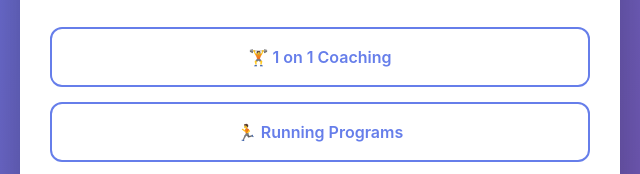
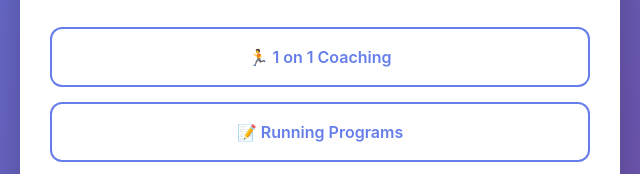
Before and after one commit to benomearafitness/benomearafitness.github.io, a plain HTML site: page index.html in a window 1280 px wide. Shown: the part 431-605 px from the top of the page, 320-960 px from the left. Drawn offline with Linux system fonts and the light colour scheme.

Commit message:
Update index.html

```diff
--- a/index.html
+++ b/index.html
@@ -135,8 +135,8 @@
         </div>
 
         <div class="links">
-            <a href="#coaching" class="link-button">🏋️ 1 on 1 Coaching</a>
-            <a href="#programs" class="link-button">🏃 Running Programs</a>
+            <a href="#coaching" class="link-button">🏃 1 on 1 Coaching</a>
+            <a href="#programs" class="link-button">📝  Running Programs</a>
             <a href="#pacing" class="link-button">⏱️ Pacing</a>
             <a href="https://calendly.com/benomeara" target="_blank" class="link-button">📧 Book a Call</a>
         </div>
```
